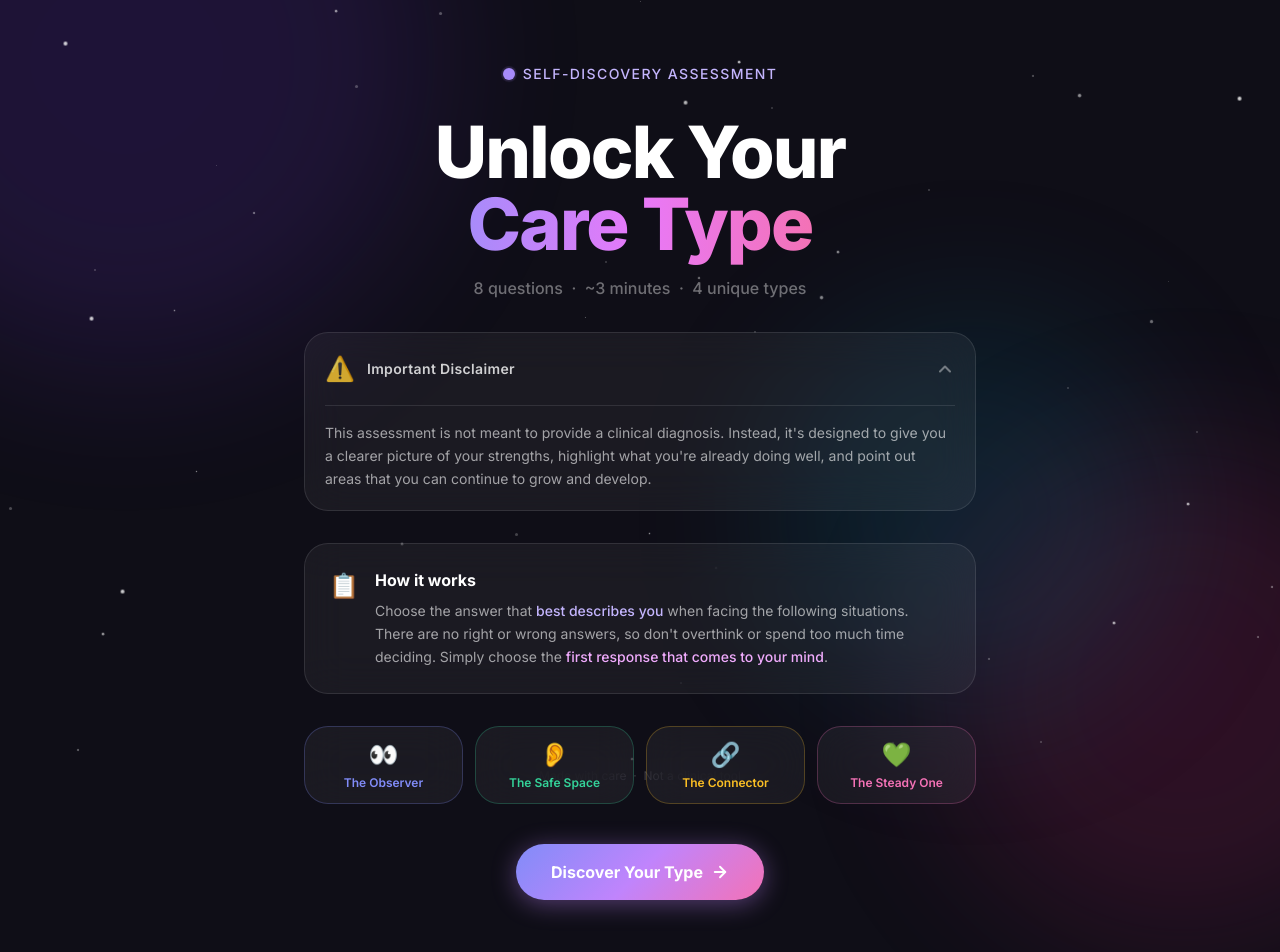
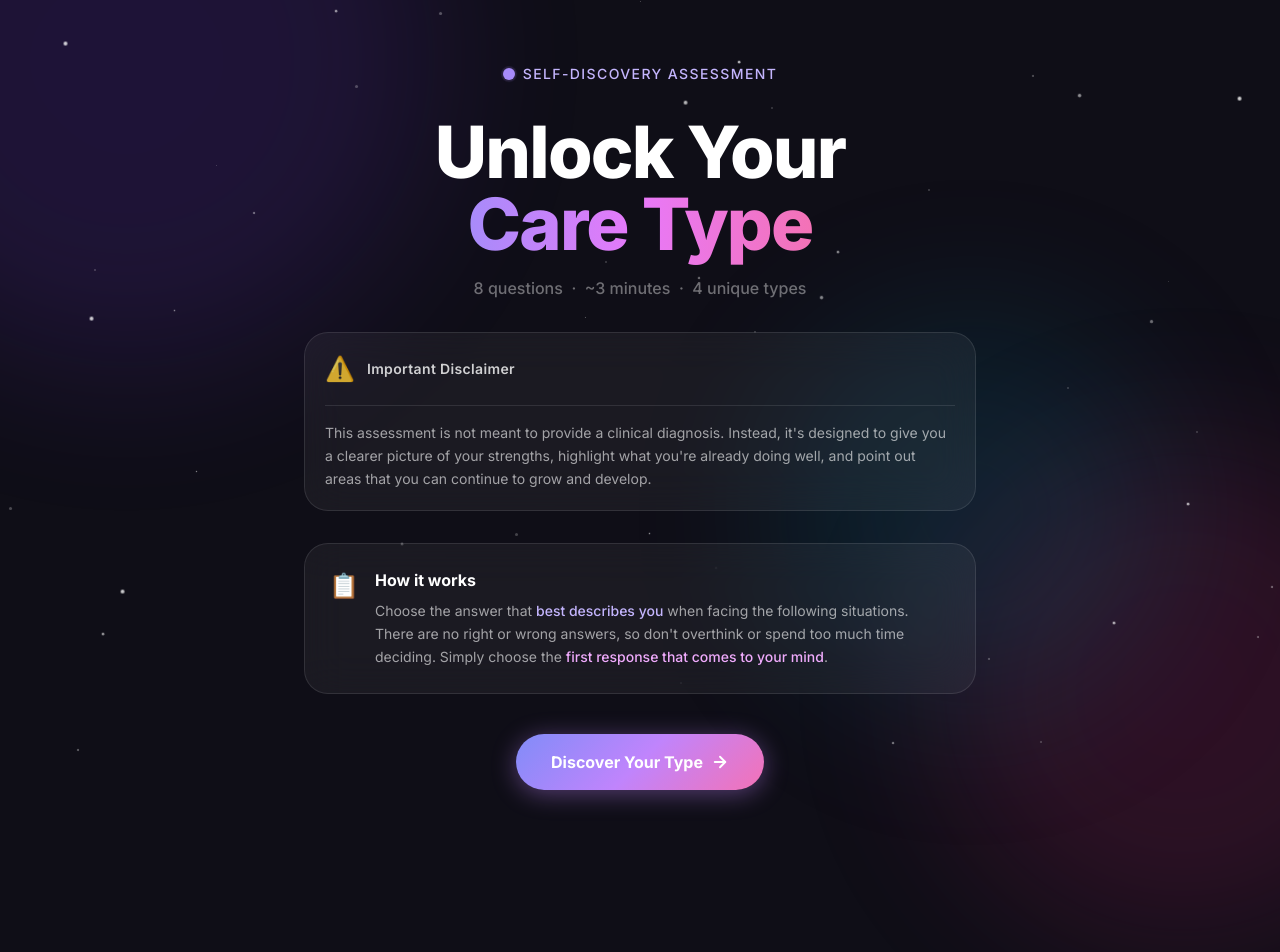
Before and after one commit to gobielJonathan/personality-test, a Vue app: page / in a window 1280 px wide. Shown: the top 952 px of the page. After the commit the page ends 854 px from the top, so only its background shows below. Built offline with nearby package versions, Linux system fonts and the light colour scheme.

Commit message:
chore: remove next button

```diff
--- a/src/components/HeroSection.vue
+++ b/src/components/HeroSection.vue
@@ -67,14 +67,7 @@
             <span class="text-2xl">⚠️</span>
             <span class="font-semibold text-sm tracking-wide">Important Disclaimer</span>
           </div>
-          <div
-            class="text-white/40 group-hover:text-white/70 transition-all duration-300"
-            :class="disclaimerOpen ? 'rotate-180' : 'rotate-0'"
-          >
-            <svg width="20" height="20" viewBox="0 0 24 24" fill="none" stroke="currentColor" stroke-width="2.5" stroke-linecap="round" stroke-linejoin="round">
-              <polyline points="6 9 12 15 18 9"></polyline>
-            </svg>
-          </div>
+
         </button>
         <Transition name="disclaimer">
           <div v-if="disclaimerOpen" class="px-5 pb-5">
@@ -102,24 +95,6 @@
               Simply choose the <span class="text-fuchsia-300 font-medium">first response that comes to your mind</span>.
             </p>
           </div>
-        </div>
-      </div>
-
-      <!-- ── Types preview ── -->
-      <div
-        v-motion
-        :initial="{ opacity: 0, y: 20 }"
-        :enter="{ opacity: 1, y: 0, transition: { duration: 600, delay: 550 } }"
-        class="grid grid-cols-2 sm:grid-cols-4 gap-3"
-      >
-        <div
-          v-for="type in typeTeaser"
-          :key="type.label"
-          class="glass-card p-3 text-center hover:scale-105 transition-transform duration-300 cursor-default"
-          :style="{ borderColor: type.color + '40' }"
-        >
-          <div class="text-2xl mb-1">{{ type.emoji }}</div>
-          <div class="text-xs font-semibold" :style="{ color: type.color }">{{ type.label }}</div>
         </div>
       </div>
 
@@ -164,13 +139,6 @@ defineEmits(['start'])
 const disclaimerOpen = ref(true)
 const btnHovered = ref(false)
 
-const typeTeaser = [
-  { emoji: '👀', label: 'The Observer',  color: '#818cf8' },
-  { emoji: '👂', label: 'The Safe Space', color: '#34d399' },
-  { emoji: '🔗', label: 'The Connector',  color: '#fbbf24' },
-  { emoji: '💚', label: 'The Steady One', color: '#f472b6' },
-]
-
 // generate random stars
 const stars = Array.from({ length: 50 }, (_, i) => ({
   id: i,
--- a/src/components/QuizSection.vue
+++ b/src/components/QuizSection.vue
@@ -108,7 +108,7 @@
         <div v-else></div>
 
         <!-- Next / Submit -->
-        <button
+        <!-- <button
           class="btn-primary"
           :disabled="!answers[currentIndex]"
           @click="advance"
@@ -133,7 +133,7 @@
               <polyline points="20 6 9 17 4 12"></polyline>
             </svg>
           </span>
-        </button>
+        </button> -->
       </div>
 
       <!-- ── Auto-advance hint ── -->
```
